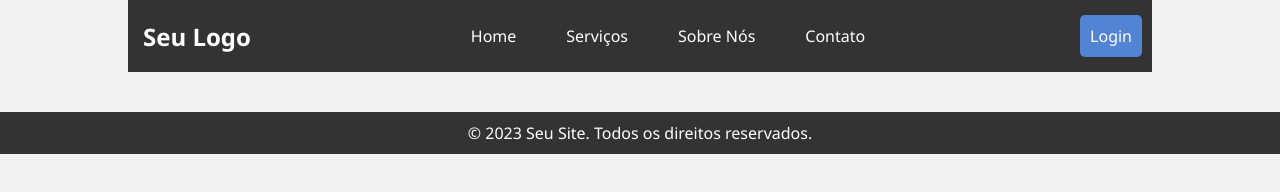
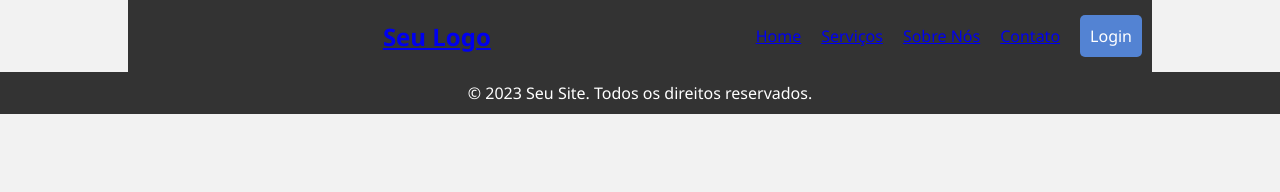
Before and after one commit to g7t2024/site-, a plain HTML site: page index.html in a window 1280 px wide. Drawn offline with Linux system fonts and the light colour scheme.

Commit message:
Update styles.css

```diff
--- a/styles.css
+++ b/styles.css
@@ -28,10 +28,8 @@ header {
     align-items: center;
 }
 
-header a {
-    color: #ffffff;
-    text-decoration: none;
-    margin: 0 15px;
+header #branding {
+    flex: 1;
 }
 
 header #branding h1 {
@@ -64,7 +62,10 @@ a#login:hover {
     background: #4267b2;
 }
 
-section {
+.main-section {
+    display: grid;
+    grid-template-columns: repeat(auto-fit, minmax(250px, 1fr));
+    grid-gap: 20px;
     padding: 20px;
 }
 
```
